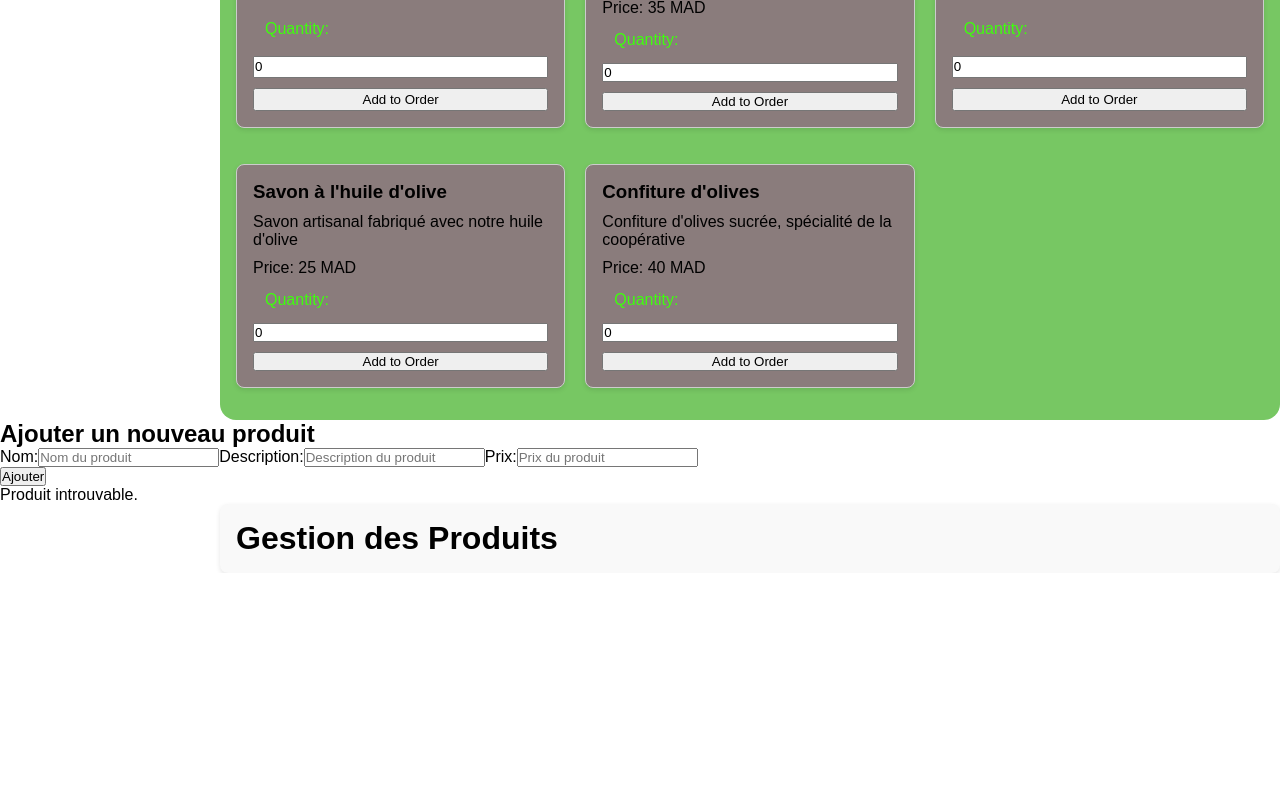
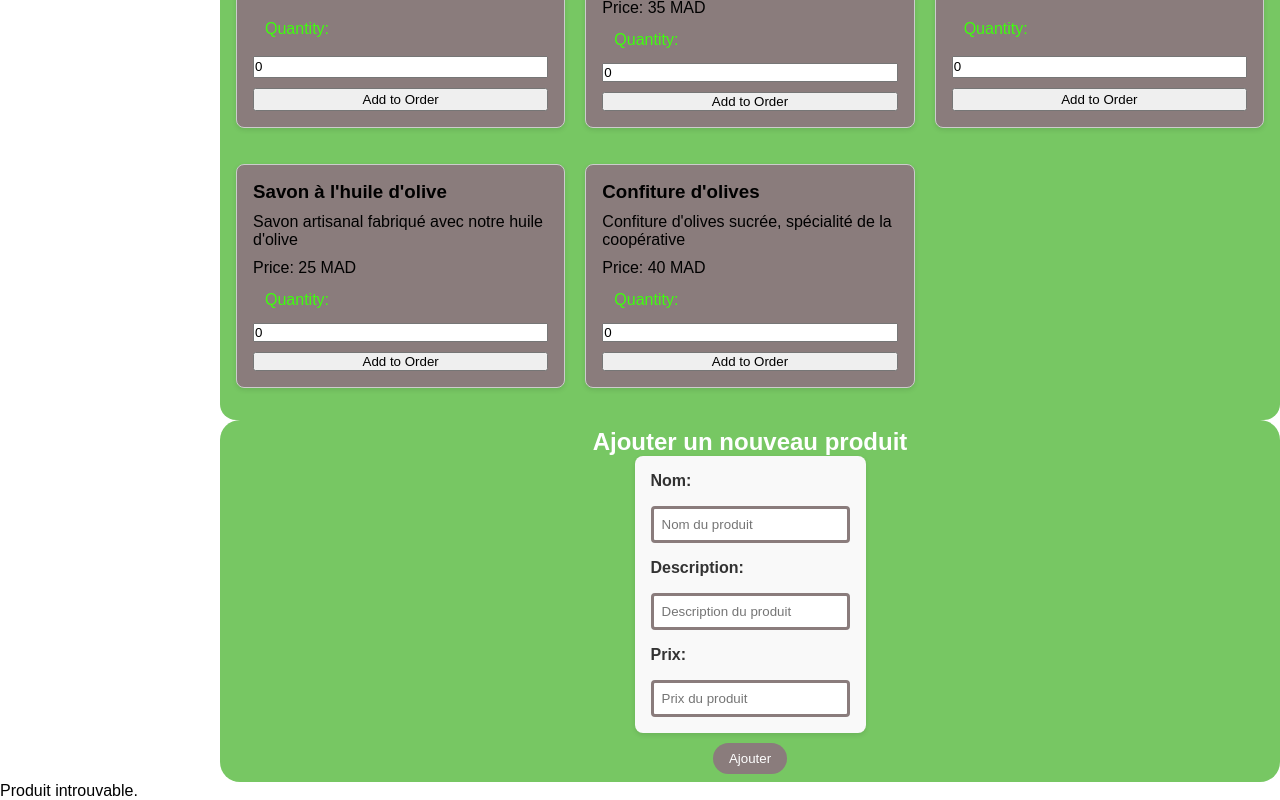
Before and after one commit to faskadev/elghousni-order-management01, a React (Vite) app: page / in a window 1280 px wide. Shown: the part 535-1335 px from the top of the page. Before the commit the page ends 1108 px from the top, so only its background shows below. Built offline with nearby package versions, Linux system fonts and the light colour scheme.

Commit message:
Add product form styles and update ProductItem component layout

```diff
--- a/src/App.css
+++ b/src/App.css
@@ -105,3 +105,44 @@ body {
   background-color: #f9f9f9;
   box-shadow: 0 2px 5px rgba(0, 0, 0, 0.1);
 }
+.ajouter-product {
+  background-color: #77c763;
+  margin-left: 220px;
+  color: white;
+  border: none;
+  padding: 0.5rem 1rem;
+  border-radius: 20px;
+  cursor: pointer;
+  transition: background-color 0.3s;
+  justify-items: center;
+
+}
+.product-form {
+  display: flex;
+  flex-direction: column;
+  gap: 1rem;
+  padding: 1rem;
+  border-radius: 8px;
+  background-color: #f9f9f9;
+  box-shadow: 0 2px 5px rgba(0, 0, 0, 0.1);
+}
+.product-form label {
+  font-weight: bold;
+  color: #333;
+}
+.product-form input {
+  padding: 0.5rem;
+  border: 3px solid #8a7c7c;
+  border-radius: 4px;
+}
+
+.buttonadd {
+  background-color: #8a7c7c;
+  color: white;
+  border: none;
+  padding: 0.5rem 1rem;
+  border-radius: 20px;
+  cursor: pointer;
+  transition: background-color 0.3s;
+  margin-top: 10px;
+}
--- a/src/App.jsx
+++ b/src/App.jsx
@@ -18,11 +18,12 @@ function App() {
       <div className="title">
         <Navbar />
       </div>
+
       <ProductSelector/>
       <ProductItem />
 
       <OrderSummary orders={orders} />
-      <h1 className="titlegestion">Gestion des Produits</h1>
+
     </>
   );
 }
--- a/src/components/ProductManager.jsx
+++ b/src/components/ProductManager.jsx
@@ -12,7 +12,8 @@ function ProductItem() {
 
     return (
         <>
-            <h2>Ajouter un nouveau produit</h2>
+            <div className="ajouter-product">
+                <h2 >Ajouter un nouveau produit</h2>
                 <div className="product-form">
                     <label>Nom:</label>
                     <input onChange={(e) => setValues({ ...values, name: e.target.value })} type="text" placeholder="Nom du produit" />
@@ -21,7 +22,9 @@ function ProductItem() {
                     <label>Prix:</label>
                     <input onChange={(e) => setValues({ ...values, price: e.target.value })} type="number" placeholder="Prix du produit" />
                 </div>
-            <button onClick={() => addProduct(values)}>Ajouter</button>
+                <button className="buttonadd" onClick={() => addProduct(values)}>Ajouter</button>
+
+            </div>
 
 
         </>
```
Lines whose indentation alone changed are shown as unchanged.
